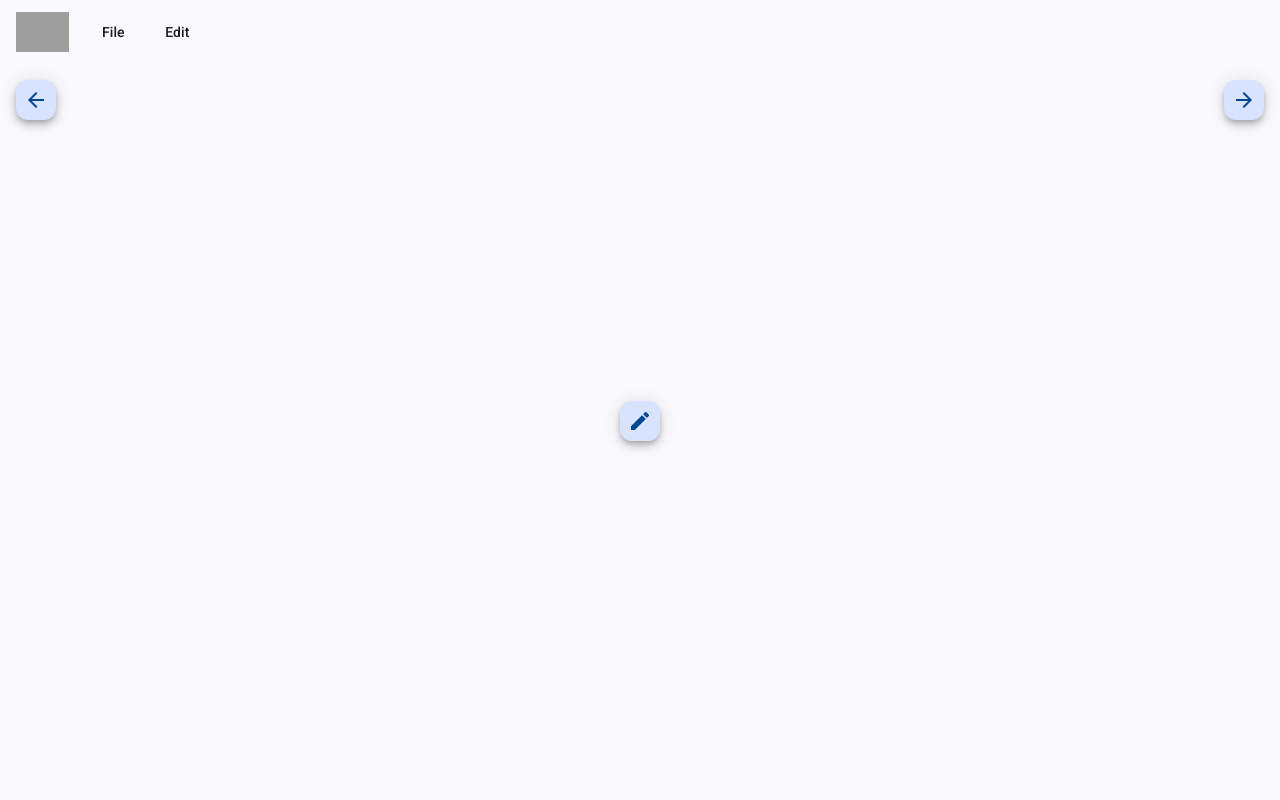
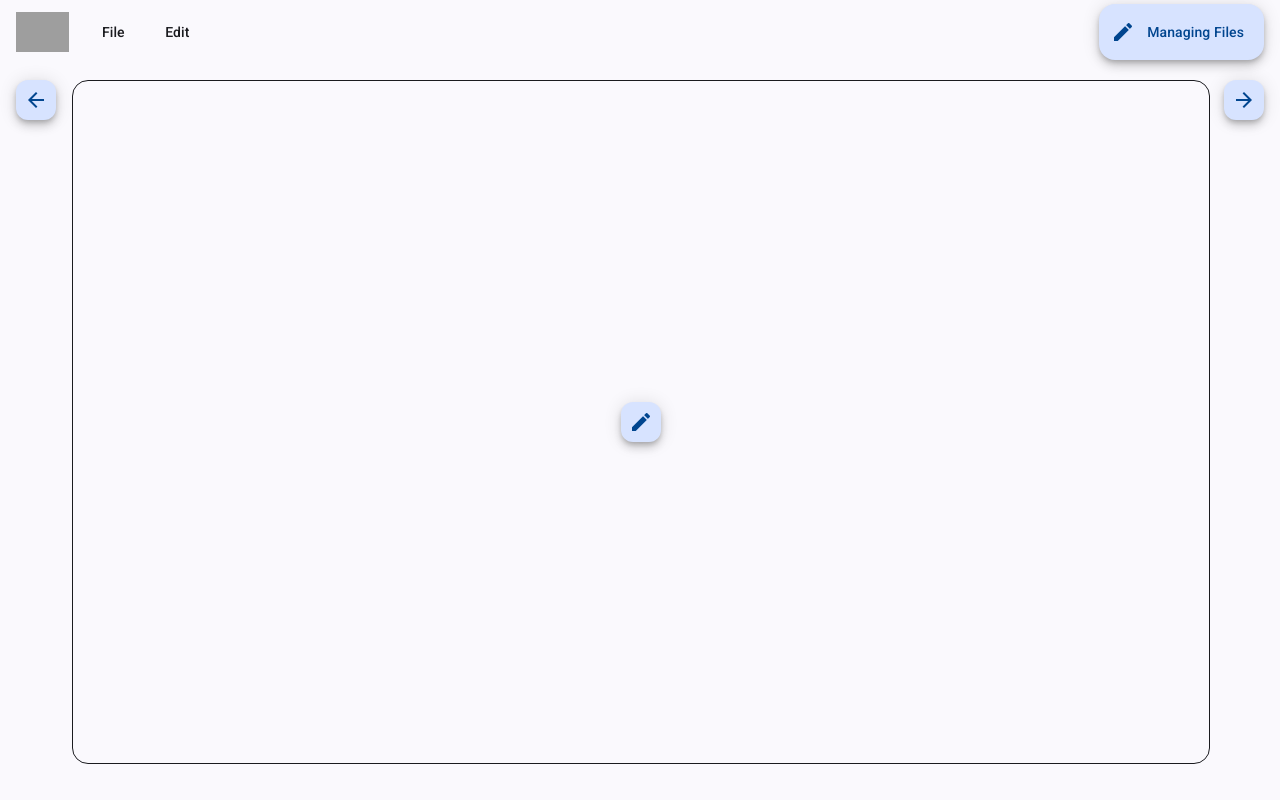
Before and after one commit to nscardina/flashcards-angular, an Angular app: page / in a window 1280 px wide. Built offline with nearby package versions, Linux system fonts and the light colour scheme; grey boxes are pictures that could not be loaded.

Commit message:
Added outlines to boxes in editing deck mode
Added button to switch the app mode in the top title bar

```diff
--- a/src/app/app.html
+++ b/src/app/app.html
@@ -11,6 +11,31 @@
   <button mat-button [matMenuTriggerFor]="editMenu">
     Edit
   </button>
+
+  <span class="fc-spacer"></span>
+
+  @switch (appState.appMode()) {
+    @case (AppMode.EDITING_DECK) {
+      <button matFab extended [matMenuTriggerFor]="changeLayoutMenu">
+        <mat-icon>edit</mat-icon>
+        Editing Deck
+      </button>
+    }
+    @case (AppMode.MANAGING_FILES) {
+      <button matFab extended [matMenuTriggerFor]="changeLayoutMenu">
+        <mat-icon>edit</mat-icon>
+        Managing Files
+      </button>
+    }
+
+    @case (AppMode.REVIEWING_DECK) {
+      <button matFab extended [matMenuTriggerFor]="changeLayoutMenu">
+        <mat-icon>edit</mat-icon>
+        Reviewing Deck
+      </button>
+    }
+  }
+
 
 </mat-toolbar>
 
@@ -27,6 +52,21 @@
 
 </mat-menu>
 
+<mat-menu #changeLayoutMenu="matMenu">
+  <button mat-menu-item (click)="appState.setAppMode(AppMode.EDITING_DECK)">
+    <mat-icon>edit</mat-icon>
+    Editing Deck
+  </button>
+  <button mat-menu-item (click)="appState.setAppMode(AppMode.MANAGING_FILES)">
+    <mat-icon>edit</mat-icon>
+    Managing Files
+  </button>
+  <button mat-menu-item (click)="appState.setAppMode(AppMode.REVIEWING_DECK)">
+    <mat-icon>edit</mat-icon>
+    Reviewing Deck
+  </button>
+</mat-menu>
+
 <fc-deck-interaction-area />
 
 
--- a/src/app/app.scss
+++ b/src/app/app.scss
@@ -7,3 +7,7 @@
 :root {
 
 }
+
+.fc-spacer {
+    flex: 1 1 auto;
+}
--- a/src/app/app.ts
+++ b/src/app/app.ts
@@ -1,4 +1,4 @@
-import { Component, signal } from '@angular/core';
+import { Component, inject, signal } from '@angular/core';
 import { RouterOutlet } from '@angular/router';
 import { MatToolbarModule } from '@angular/material/toolbar';
 import { MatMenuModule } from "@angular/material/menu"
@@ -10,6 +10,8 @@ import { NewDeckButton } from "./new-deck-button/new-deck-button";
 import { CardDisplay } from './card-display/card-display';
 import { DeckInteractionArea } from './deck-interaction-area/deck-interaction-area';
 import { ChangeLayoutButton } from './change-layout-button/change-layout-button';
+import { AppUIState } from './app-uistate';
+import AppMode from './AppMode';
 
 @Component({
   selector: 'app-root',
@@ -29,7 +31,9 @@ import { ChangeLayoutButton } from './change-layout-button/change-layout-button'
 })
 export class App {
 
+  appState = inject(AppUIState)
 
+  AppMode = AppMode
 
   protected readonly title = signal('flashcards-angular');
 }
--- a/src/app/card-face-display/card-face-display.scss
+++ b/src/app/card-face-display/card-face-display.scss
@@ -1,5 +1,7 @@
 @use "sass:list";
 @use "sass:map";
+
+@use '@angular/material' as mat;
 
 @keyframes fc-hide {
     0% { transform: rotateY(0deg); }
@@ -28,6 +30,9 @@
         animation-name: fc-hide;
         animation-timing-function: ease-in;
     }
+
+    border: 1px solid var(--mat-sys-on-surface);
+    border-radius: 1rem;
 }
 
 @mixin -box-properties() {
--- a/src/app/latex-box/latex-box.html
+++ b/src/app/latex-box/latex-box.html
@@ -1,5 +1,5 @@
 @if(shouldRender()) {
-    <div class="renderedLaTeXContainer" (click)="focusTextArea()" [innerHTML]="html()"></div>
+    <div [classList]="`renderedLaTeXContainer ${outlined()}`" (click)="focusTextArea()" [innerHTML]="html()"></div>
 }
 @else {
     <textarea #latexContainer (blur)="updateText($event)" [textContent]="text()"></textarea>
--- a/src/app/latex-box/latex-box.scss
+++ b/src/app/latex-box/latex-box.scss
@@ -1,17 +1,27 @@
 :host {
     width: 100%;
     height: 100%;
+    border-radius: 1rem;
 }
 
 .renderedLaTeXContainer {
-    width: 100%;
-    height: 100%;
+    width: calc(100% - 2rem);
+    height: calc(100% - 2rem);
+    margin: 1rem;
+}
+
+.outlined {
+    outline: 1px solid var(--mat-sys-on-surface);
+    border-radius: 1rem;
 }
 
 textarea {
-    width: 100%;
-    height: 100%;
+    width: calc(100% - 2rem - 6px);
+    height: calc(100% - 2rem - 6px);
     resize: none;
+    border-color: transparent;
+    margin: 1rem;
+    background-color: transparent;
 }
 
 .katex-html {
--- a/src/app/latex-box/latex-box.ts
+++ b/src/app/latex-box/latex-box.ts
@@ -4,12 +4,13 @@ import { Side } from '../deck/side';
 import { AppUIState } from '../app-uistate';
 import * as katex from "katex"
 import { DomSanitizer } from '@angular/platform-browser';
+import AppMode from '../AppMode';
 
 @Component({
   selector: 'fc-latex-box',
   imports: [],
   templateUrl: './latex-box.html',
-  styleUrl: './latex-box.scss',
+  styleUrl: './latex-box.scss'
 })
 export class LatexBox {
 
@@ -41,6 +42,8 @@ export class LatexBox {
     }, 0)
   }
 
+  outlined = computed(() => (this.#appState.appMode() === AppMode.EDITING_DECK) ? "outlined" : "")
+
   shouldSetChildTextBoxActive = model(false)
 
   side = input(Side.FRONT)
--- a/src/app/text-box/text-box.html
+++ b/src/app/text-box/text-box.html
@@ -1 +1 @@
-<textarea #textArea (input)="updateText($event)">{{text()}}</textarea>
+<textarea #textArea [classList]="outlined()" (input)="updateText($event)">{{text()}}</textarea>
--- a/src/app/text-box/text-box.scss
+++ b/src/app/text-box/text-box.scss
@@ -0,0 +1,19 @@
+:host {
+    width: 100%;
+    height: 100%;
+    border-radius: 1rem;
+}
+
+textarea {
+    width: calc(100% - 2rem - 6px);
+    height: calc(100% - 2rem - 6px);
+    resize: none;
+    border-color: transparent;
+    margin: 1rem;
+    background-color: transparent;
+}
+
+:not(textarea:focus).outlined {
+    outline: 1px solid var(--mat-sys-on-surface);
+    border-radius: 1rem;
+}
--- a/src/app/text-box/text-box.ts
+++ b/src/app/text-box/text-box.ts
@@ -3,6 +3,7 @@ import { BoxNumber } from '../deck/Box';
 import { Side } from '../deck/side';
 import { AppUIState } from '../app-uistate';
 import { DeckState } from '../deck-state';
+import AppMode from '../AppMode';
 
 @Component({
   selector: 'fc-text-box',
@@ -25,6 +26,8 @@ export class TextBox {
 
   @ViewChild("textArea") textArea!: ElementRef<HTMLTextAreaElement>
 
+  outlined = computed(() => (this.#appState.appMode() === AppMode.EDITING_DECK) ? "outlined" : "")
+
   constructor() {
     afterRenderEffect(() => {
       if (this.shouldSetChildTextBoxActive()) {
```
